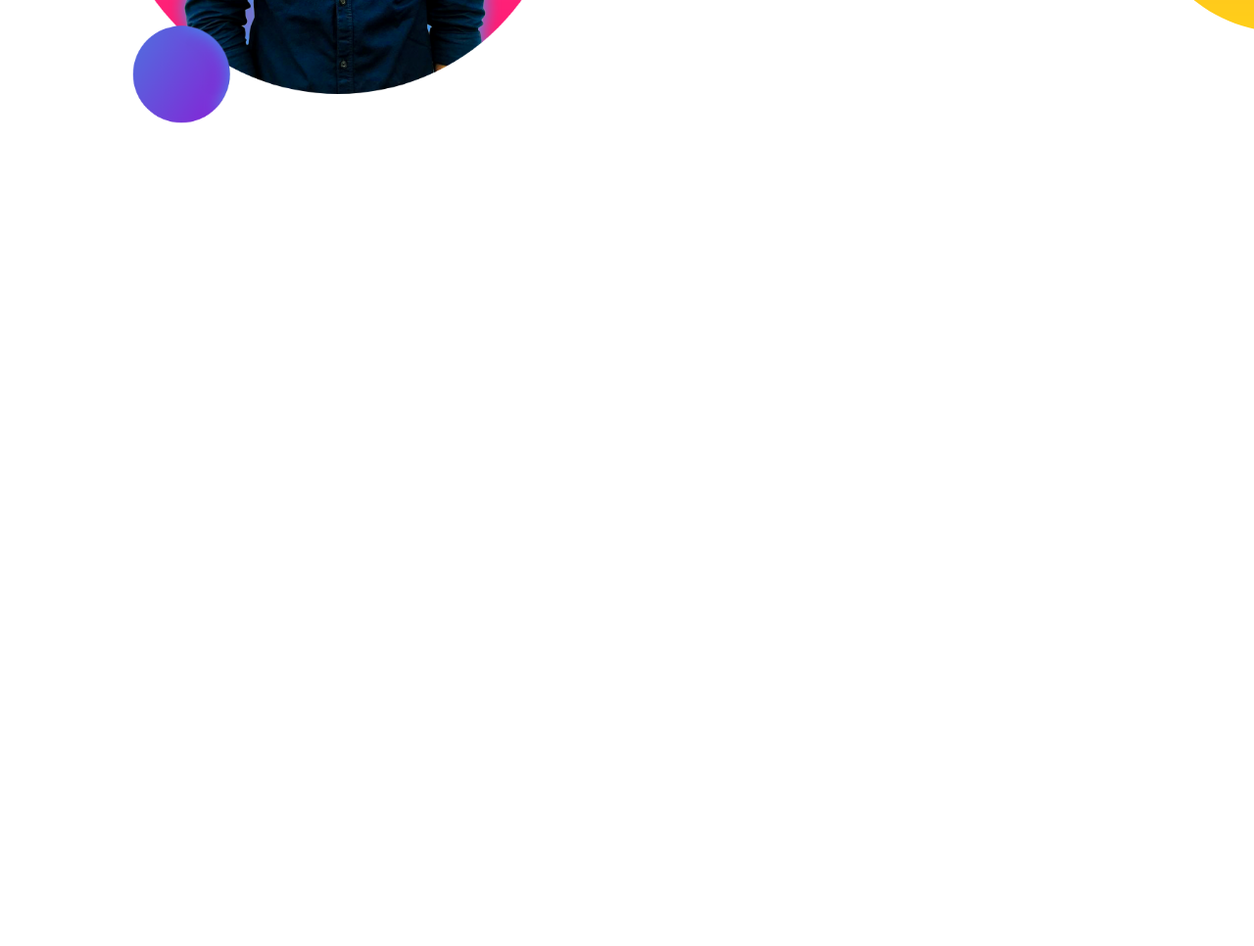
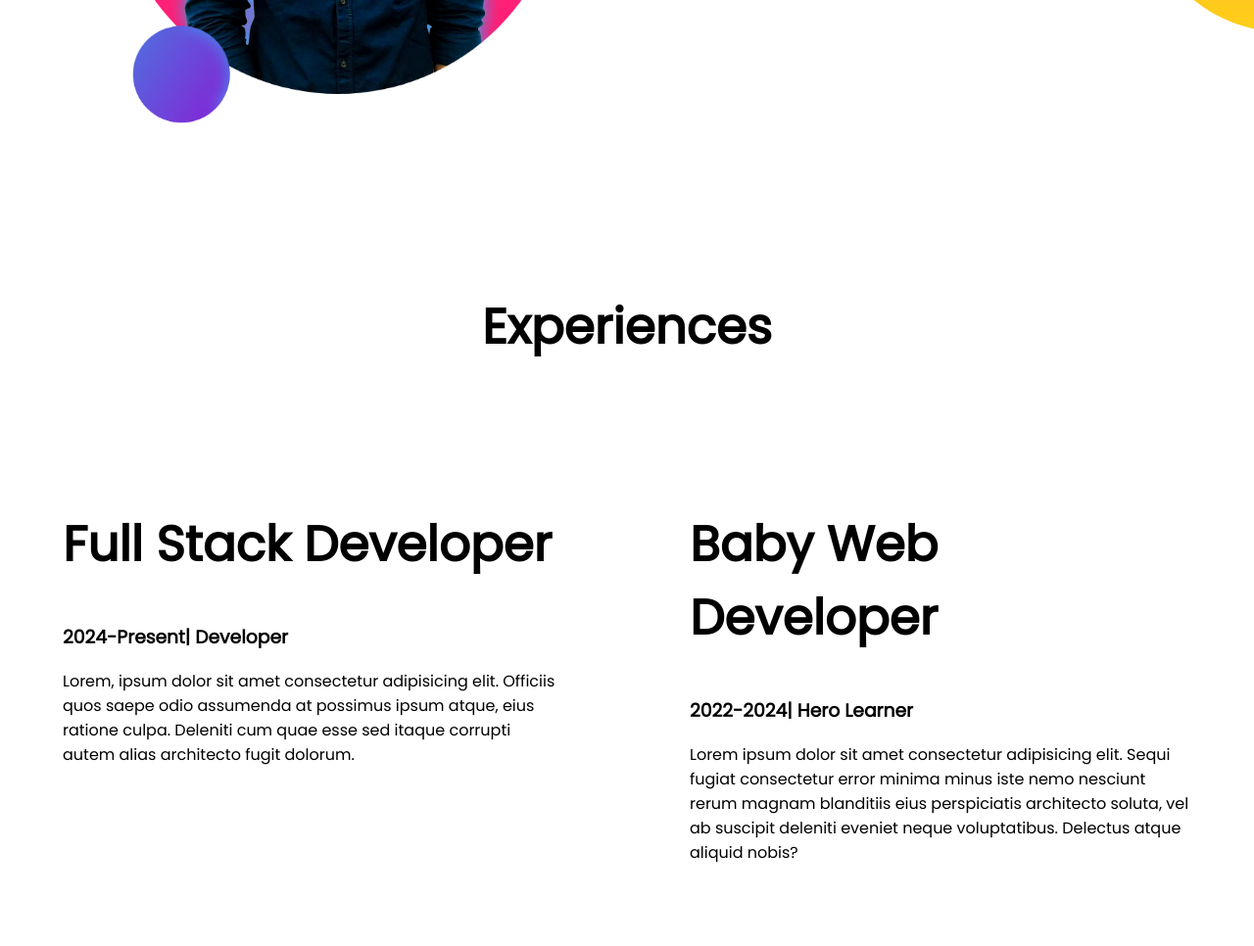
Before and after one commit to mdpervaj/developer-portfolio, a plain HTML site: page index.html in a window 1280 px wide. Shown: the part 1173-2139 px from the top of the page at 98% size. Before the commit the page ends 1470 px from the top, so only its background shows below. Drawn offline with Linux system fonts and the light colour scheme.

Commit message:
experience added

```diff
--- a/index.html
+++ b/index.html
@@ -13,7 +13,7 @@
 </head>
 
 <body>
-    <section class="top-banner">
+    <section class="top-banner fexible-conteiner">
         <div class="half-width">
             <h1>Welcome To</h1>
             <h1><span class="orange-color">Md.pervaj</span> World!</h1>
@@ -27,7 +27,7 @@
             <img src="pervaj.png" alt="">
         </div>
     </section>
-    <section class="dream-big">
+    <section class="dream-big fexible-conteiner">
         <div class="half-width">
             <img src="pervaj2.png" alt="">
         </div>
@@ -41,6 +41,28 @@
         </div>
 
     </section>
+    <section class="experience-area">
+        <h1 class="experience-heading">Experiences</h1>
+        <div class="fexible-conteiner">
+            <div class="half-width">
+                <h1>Full Stack Developer</h1>
+                <h3>2024-Present| Developer</h3>
+                <p>Lorem, ipsum dolor sit amet consectetur adipisicing elit. Officiis quos saepe odio assumenda at
+                    possimus
+                    ipsum atque, eius ratione culpa. Deleniti cum quae esse sed itaque corrupti autem alias architecto
+                    fugit
+                    dolorum.</p>
+            </div>
+            <div class="half-width">
+                <h1>Baby Web Developer</h1>
+                <h3>2022-2024| Hero Learner</h3>
+                <p>Lorem ipsum dolor sit amet consectetur adipisicing elit. Sequi fugiat consectetur error minima minus
+                    iste
+                    nemo nesciunt rerum magnam blanditiis eius perspiciatis architecto soluta, vel ab suscipit deleniti
+                    eveniet neque voluptatibus. Delectus atque aliquid nobis?</p>
+            </div>
+        </div>
+    </section>
 </body>
 
 </html>
--- a/style.css
+++ b/style.css
@@ -11,7 +11,7 @@ h1 {
     color: orange;
 }
 
-section {
+.fexible-conteiner {
     display: flex;
     margin-bottom: 100px;
 }
@@ -44,3 +44,7 @@ section {
     background-repeat: no-repeat;
     background-position: right;
 }
+
+.experience-heading {
+    text-align: center;
+}
```
